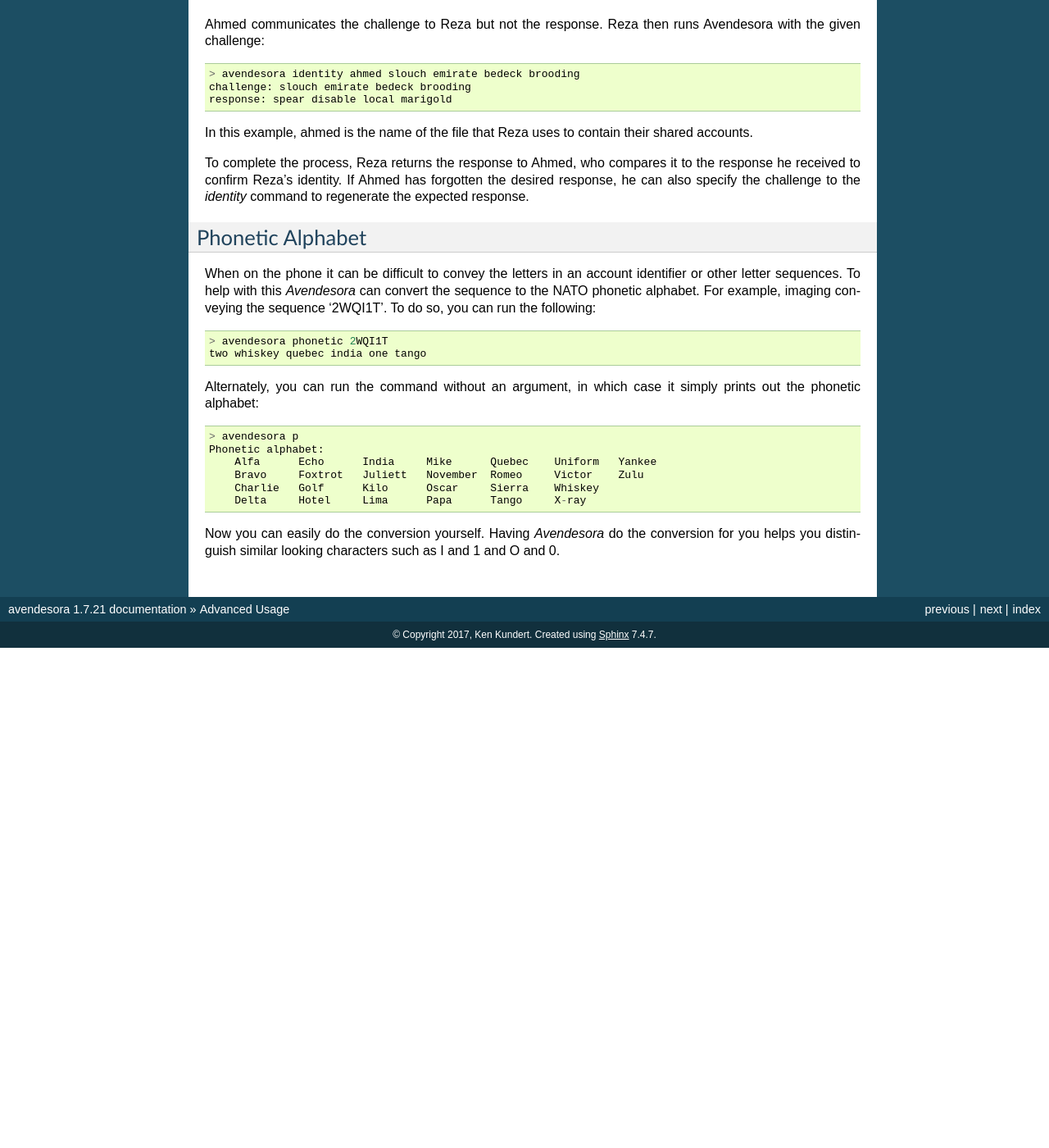
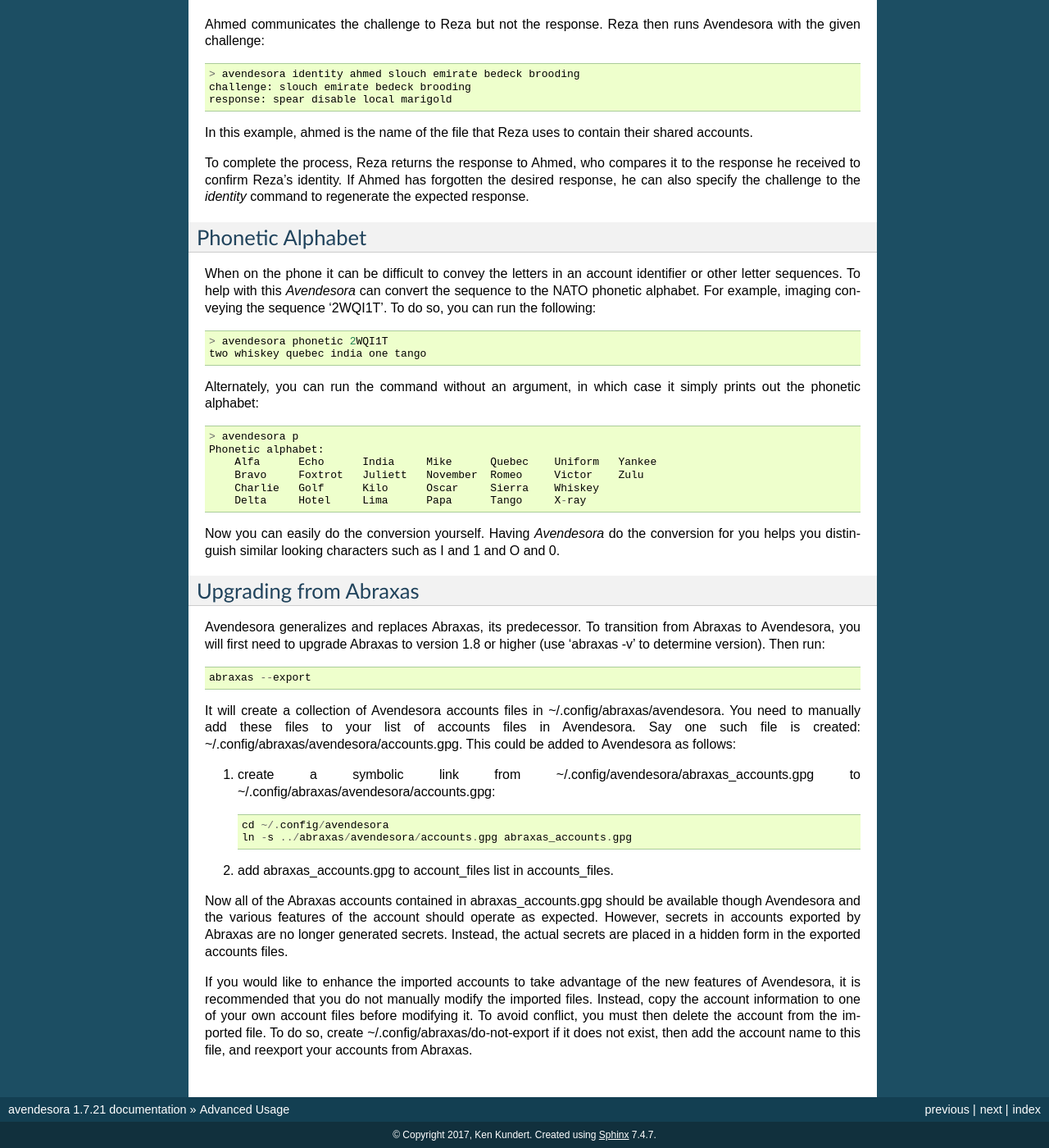
Before and after one commit to KenKundert/avendesora, a Sphinx documentation site: the page built from doc/advanced.rst, in a window 1280 px wide and 1400 px high, scrolled down 8449 px. Shown: the whole window at 82% size. Built offline with Sphinx 7.4.7, drawn with Linux system fonts in a browser that asks for light colours; before the commit the page ends 9239 px from its top, so only the background shows below that; some of the changed text lies outside the part shown.

```diff
--- a/doc/advanced.rst
+++ b/doc/advanced.rst
@@ -702,3 +702,50 @@ simply prints out the phonetic alphabet::
 Now you can easily do the conversion yourself. Having *Avendesora* do the
 conversion for you helps you distinguish similar looking characters such as
 I and 1 and O and 0.
+
+
+.. index::
+    single: abraxas
+
+.. _abraxas:
+
+Upgrading from Abraxas
+----------------------
+
+Avendesora generalizes and replaces Abraxas, its predecessor.  To
+transition from Abraxas to Avendesora, you will first need to
+upgrade Abraxas to version 1.8 or higher (use 'abraxas -v' to
+determine version). Then run::
+
+    abraxas --export
+
+It will create a collection of Avendesora accounts files in
+~/.config/abraxas/avendesora. You need to manually add these files
+to your list of accounts files in Avendesora. Say one such file is
+created: ~/.config/abraxas/avendesora/accounts.gpg.  This could be
+added to Avendesora as follows:
+
+1. create a symbolic link from
+   ~/.config/avendesora/abraxas_accounts.gpg to
+   ~/.config/abraxas/avendesora/accounts.gpg::
+
+    cd ~/.config/avendesora
+    ln -s ../abraxas/avendesora/accounts.gpg abraxas_accounts.gpg
+
+2. add abraxas_accounts.gpg to account_files list in accounts_files.
+
+Now all of the Abraxas accounts contained in abraxas_accounts.gpg
+should be available though Avendesora and the various features of
+the account should operate as expected. However, secrets in accounts
+exported by Abraxas are no longer generated secrets. Instead, the
+actual secrets are placed in a hidden form in the exported accounts
+files.
+
+If you would like to enhance the imported accounts to take advantage
+of the new features of Avendesora, it is recommended that you do not
+manually modify the imported files. Instead, copy the account
+information to one of your own account files before modifying it.
+To avoid conflict, you must then delete the account from the
+imported file. To do so, create ~/.config/abraxas/do-not-export if
+it does not exist, then add the account name to this file, and
+reexport your accounts from Abraxas.
--- a/doc/commands.rst
+++ b/doc/commands.rst
@@ -294,6 +294,7 @@ Options:
 
     ======================= ==================================================
     -s, --search            list topics that include <topic> as a search term.
+    -b, --browse            open the topic in your default browser.
     ======================= ==================================================
 
 
```
Also changed, not shown: other parts of doc/commands.rst (+2 -2 lines), 4 other files.
